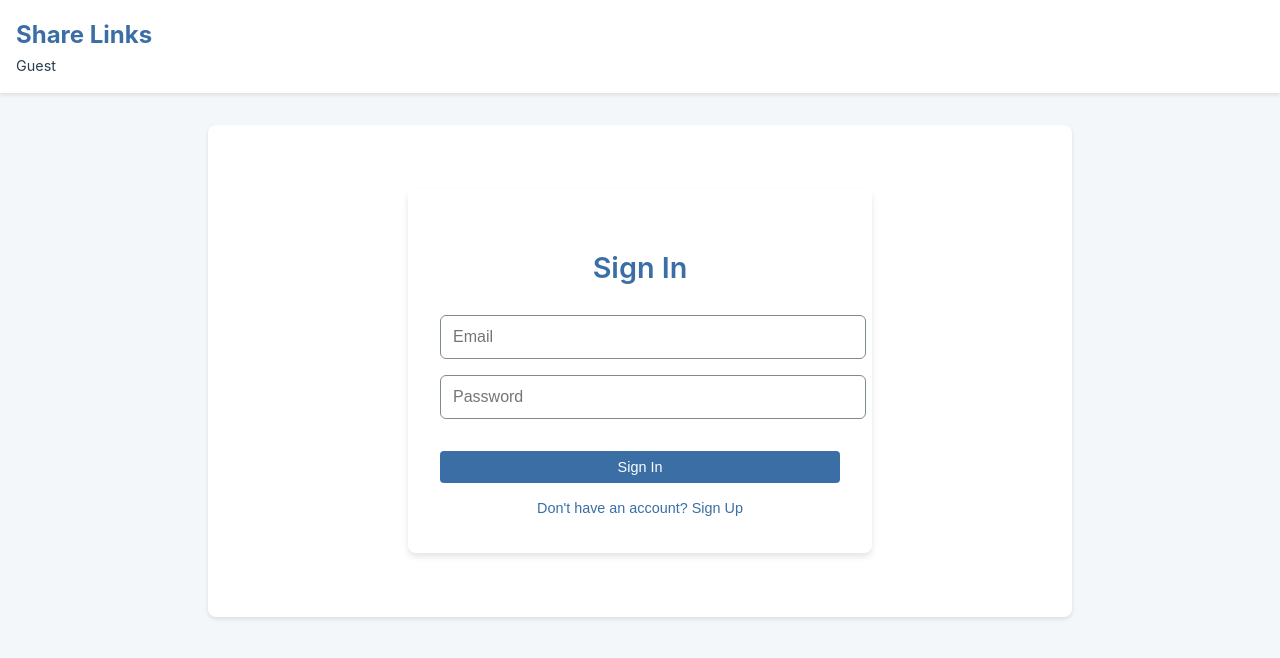
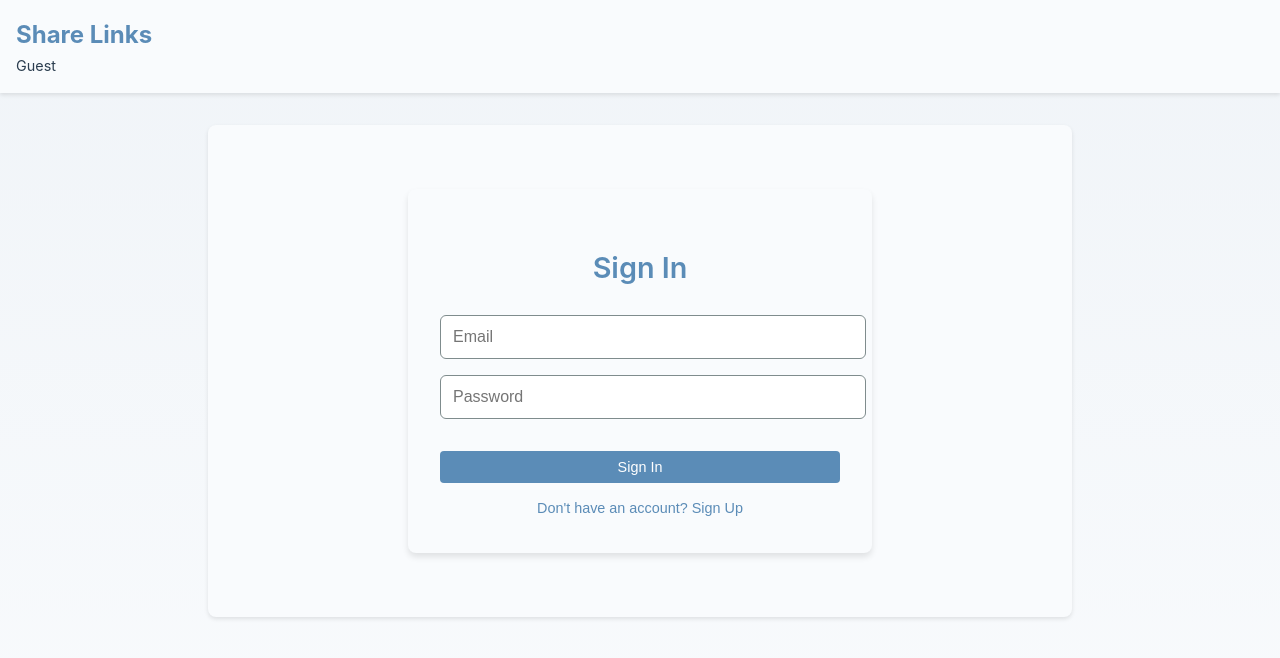
Before and after one commit to goggledefogger/react-share-links, a React (Create React App) app: page /login in a window 1280 px wide. Shown: the top 658 px of the page. Built offline with nearby package versions, Linux system fonts and the light colour scheme; no server answers.

Commit message:
update styling

```diff
--- a/src/App.css
+++ b/src/App.css
@@ -10,6 +10,7 @@ body {
 .App {
   display: flex;
   flex-direction: column;
+  background: linear-gradient(to bottom, var(--background-color), var(--surface-color));
   min-height: 100vh;
 }
 
--- a/src/components/ChannelList/ChannelList.css
+++ b/src/components/ChannelList/ChannelList.css
@@ -1,7 +1,7 @@
 .channel-list {
   max-width: 800px;
   margin: 0 auto;
-  background-color: var(--surface-color);
+  background-color: var(--background-color);
   border-radius: 8px;
   box-shadow: 0 2px 4px rgba(0, 0, 0, 0.1);
   padding: 2rem;
@@ -24,8 +24,10 @@
   justify-content: space-between;
   align-items: center;
   padding: 1rem;
-  margin-bottom: 0.75rem;
-  background-color: var(--background-color);
+  background-color: var(--surface-color);
+  box-shadow: 0 2px 4px rgba(0, 0, 0, 0.1);
+  border-left: 4px solid var(--primary-color);
+  margin-bottom: 1rem;
   border-radius: 4px;
   transition: all 0.3s ease;
   cursor: pointer;
--- a/src/components/ChannelList/ChannelList.tsx
+++ b/src/components/ChannelList/ChannelList.tsx
@@ -12,6 +12,8 @@ import {
   FaHashtag,
   FaEllipsisV,
   FaLink,
+  FaEdit,
+  FaTrash,
 } from 'react-icons/fa';
 import { formatRelativeTime } from '../../utils/dateUtils';
 import './ChannelList.css';
@@ -181,11 +183,11 @@ const ChannelList: React.FC = () => {
                       }
                       options={[
                         {
-                          label: 'Edit',
+                          icon: <FaEdit />,
                           action: () => handleEditChannel(channel),
                         },
                         {
-                          label: 'Delete',
+                          icon: <FaTrash />,
                           action: () => handleDeleteClick(channel.id),
                         },
                       ]}
--- a/src/components/ChannelView/ChannelView.css
+++ b/src/components/ChannelView/ChannelView.css
@@ -2,7 +2,7 @@
   max-width: 800px;
   margin: 0 auto;
   padding: 20px;
-  background-color: var(--surface-color);
+  background-color: var(--background-color);
   border-radius: 8px;
   box-shadow: 0 2px 4px rgba(0, 0, 0, 0.1);
 }
@@ -55,10 +55,12 @@
 
 .link-card {
   position: relative;
-  background-color: var(--surface-light);
+  background-color: var(--surface-color);
+  box-shadow: 0 2px 4px rgba(0, 0, 0, 0.1);
+  border-left: 4px solid var(--secondary-color);
+  margin-bottom: 1rem;
   border-radius: 8px;
   padding: 15px;
-  margin-bottom: 15px;
   transition: all 0.3s ease;
   box-shadow: 0 2px 5px rgba(0, 0, 0, 0.05);
   cursor: pointer;
--- a/src/components/ChannelView/ChannelView.tsx
+++ b/src/components/ChannelView/ChannelView.tsx
@@ -8,7 +8,14 @@ import EmojiPicker from 'emoji-picker-react';
 import DropdownMenu from '../common/DropdownMenu';
 import ConfirmDialog from '../common/ConfirmDialog';
 import { formatRelativeTime } from '../../utils/dateUtils';
-import { FaUser, FaClock, FaLink, FaEllipsisV } from 'react-icons/fa';
+import {
+  FaUser,
+  FaClock,
+  FaLink,
+  FaEllipsisV,
+  FaSmile,
+  FaTrash,
+} from 'react-icons/fa';
 import { QueryDocumentSnapshot } from 'firebase/firestore';
 import './ChannelView.css';
 
@@ -198,13 +205,13 @@ const ChannelView: React.FC = () => {
                   }
                   options={[
                     {
-                      label: 'Add Reaction',
+                      icon: <FaSmile />,
                       action: () => {
                         setShowEmojiPicker(link.id);
                       },
                     },
                     {
-                      label: 'Delete',
+                      icon: <FaTrash />,
                       action: () => {
                         handleDeleteClick(link.id);
                       },
--- a/src/components/common/DropdownMenu.css
+++ b/src/components/common/DropdownMenu.css
@@ -30,13 +30,21 @@
 .dropdown-menu li {
   padding: 12px 16px;
   text-decoration: none;
-  display: block;
+  display: flex;
+  align-items: center;
+  justify-content: center;
   cursor: pointer;
   color: var(--text-color);
 }
 
+.dropdown-menu li svg {
+  font-size: 1.2rem;
+}
+
 .dropdown-menu li:hover {
   background-color: var(--surface-light);
+  color: var(--primary-color);
+  transition: all 0.2s ease;
 }
 
 /* Ensure the dropdown is always on top */
--- a/src/components/common/DropdownMenu.tsx
+++ b/src/components/common/DropdownMenu.tsx
@@ -2,7 +2,7 @@ import React, { useState, useRef, useEffect, ReactNode } from 'react';
 import './DropdownMenu.css';
 
 interface DropdownMenuProps {
-  options: { label: string; action: () => void }[];
+  options: { icon: ReactNode; action: () => void }[];
   toggleButton?: ReactNode;
 }
 
@@ -58,7 +58,7 @@ const DropdownMenu: React.FC<DropdownMenuProps> = ({
             <li
               key={index}
               onClick={(e) => handleOptionClick(e, option.action)}>
-              {option.label}
+              {option.icon}
             </li>
           ))}
         </ul>
--- a/src/styles/variables.css
+++ b/src/styles/variables.css
@@ -1,15 +1,15 @@
 :root {
-  --primary-color: #3a6ea5;
-  --primary-light: #6c8fb3;
-  --primary-dark: #004e89;
-  --secondary-color: #6c9a8b;
-  --secondary-light: #98bcb1;
-  --secondary-dark: #416a5e;
-  --background-color: #f4f7f9;
-  --surface-color: #ffffff;
+  --primary-color: #5b8cb7;
+  --primary-light: #8bafd0;
+  --primary-dark: #3a6ea5;
+  --secondary-color: #80a89b;
+  --secondary-light: #a3c2b8;
+  --secondary-dark: #6c9a8b;
+  --background-color: #f0f4f8;
+  --surface-color: #f9fbfd;
   --text-color: #2c3e50;
   --text-light: #7f8c8d;
-  --error-color: #e74c3c;
-  --success-color: #27ae60;
-  --warning-color: #f39c12;
+  --error-color: #e57373;
+  --success-color: #81c784;
+  --warning-color: #ffb74d;
 }
```
